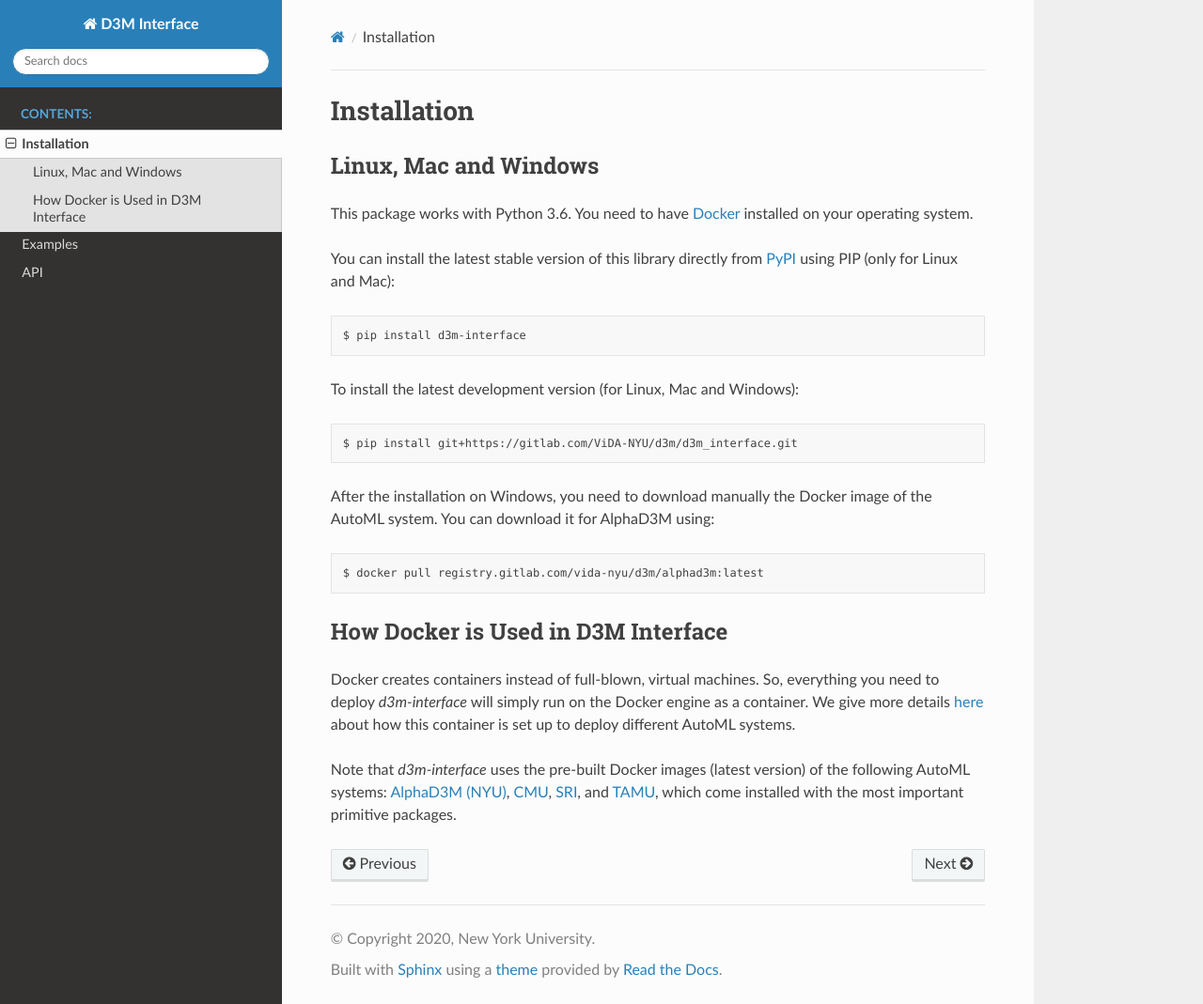
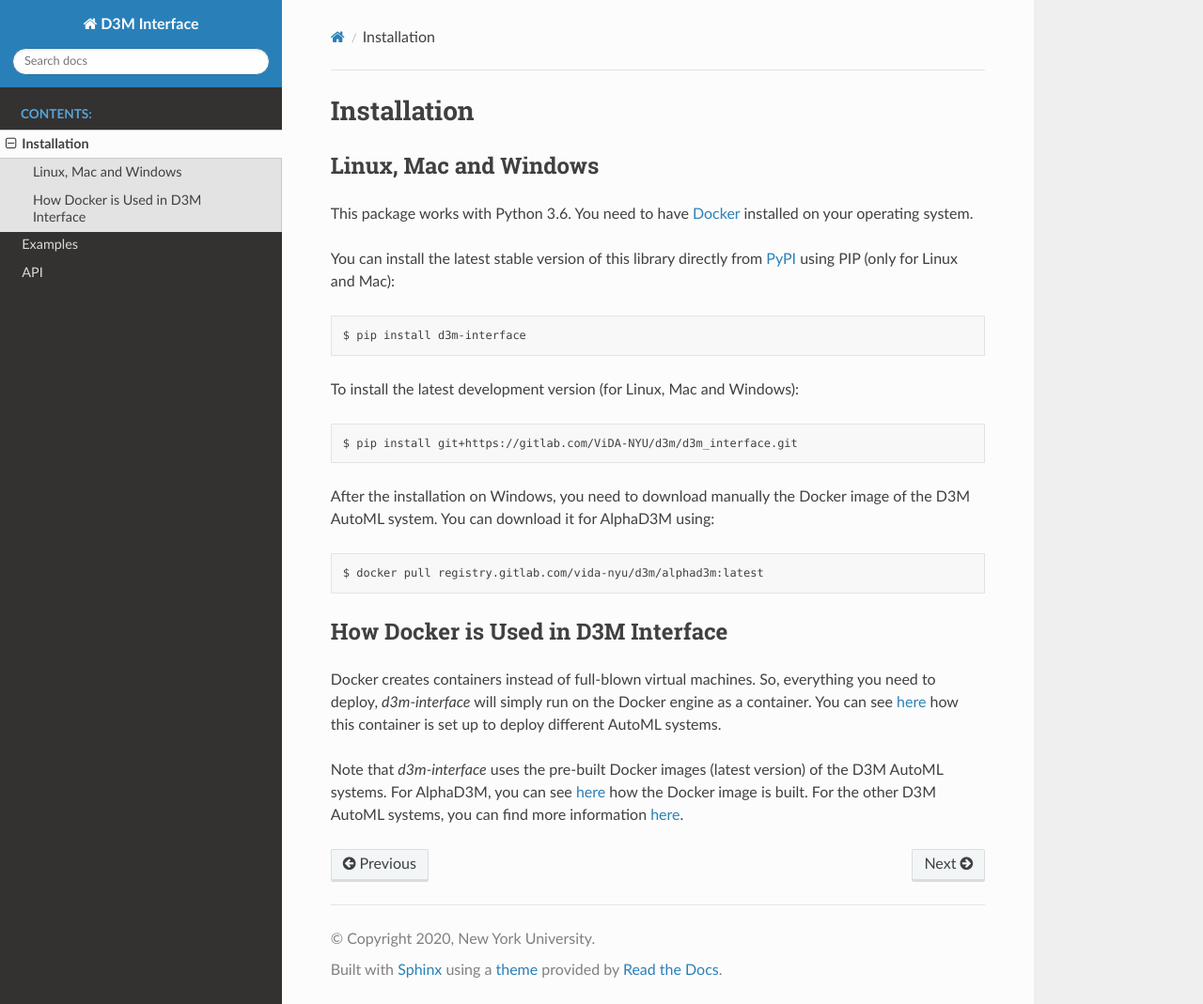
Before and after one commit to VIDA-NYU/d3m_interface, a Sphinx documentation site: the page built from docs/source/installation.rst, in a window 1280 px wide and 1069 px high. Shown: the whole window at 94% size. Built offline with Sphinx 7.4.7 and the Read the Docs theme 2.0.0, drawn with Linux system fonts in a browser that asks for light colours; pages that are not in the unit, such as notebooks, are missing from menus.

Commit message:
Update documentation

```diff
--- a/docs/source/index.rst
+++ b/docs/source/index.rst
@@ -12,7 +12,7 @@
 
 `d3m-interface` allows data scientists to explore, understand, and build trust on the derived models. This allows them
 to make an informed decision regarding which model to choose, as well as to improve and customize the solution.
-`d3m-interface` supports six D3M AutoML systems: AlphaD3M (NYU), CMU, SRI, TAMU, UC Berkeley and UNCHARTED.
+Through `d3m-interface`, users can run AlphaD3M and :doc:`other D3M AutoML systems <automls_supported>`.
 
 ..  figure:: images/d3m_interface_architecture.png
     :align: center
--- a/docs/source/installation.rst
+++ b/docs/source/installation.rst
@@ -21,8 +21,8 @@
     $ pip install git+https://gitlab.com/ViDA-NYU/d3m/d3m_interface.git
 
 
-After the installation on Windows, you need to download manually the Docker image of the AutoML system. You can download
-it for AlphaD3M using:
+After the installation on Windows, you need to download manually the Docker image of the D3M AutoML system. You can
+download it for AlphaD3M using:
 
 ::
 
@@ -31,12 +31,11 @@
 How Docker is Used in D3M Interface
 -----------------------------------
 
-Docker creates containers instead of full-blown, virtual machines. So, everything you need to deploy `d3m-interface`
-will simply run on the Docker engine as a container. We give more details
-`here <https://gitlab.com/ViDA-NYU/d3m/d3m_interface/-/blob/master/d3m_interface/automl_interface.py#L561>`__ about how
+Docker creates containers instead of full-blown virtual machines. So, everything you need to deploy, `d3m-interface`
+will simply run on the Docker engine as a container. You can see
+`here <https://gitlab.com/ViDA-NYU/d3m/d3m_interface/-/blob/master/d3m_interface/automl_interface.py#L561>`__ how
 this container is set up to deploy different AutoML systems.
 
-Note that `d3m-interface` uses the pre-built Docker images (latest version) of the following AutoML systems:
-`AlphaD3M (NYU) <https://gitlab.com/ViDA-NYU/d3m/alphad3m>`__, `CMU <https://gitlab.com/sray/cmu-ta2>`__,
-`SRI <https://github.com/daraghhartnett/sri_tpot>`__, and `TAMU <https://gitlab.com/axolotl1/axolotl>`__, which come
-installed with the most important primitive packages.
+Note that `d3m-interface` uses the pre-built Docker images (latest version) of the D3M AutoML systems. For AlphaD3M, you
+can see `here <https://gitlab.com/ViDA-NYU/d3m/alphad3m/-/blob/devel/Dockerfile>`__ how the Docker image is built.
+For the other D3M AutoML systems, you can find more information :doc:`here <automls_supported>`.
```
Also changed, not shown: docs/source/automls_supported.rst (added, +9 -0 lines).
